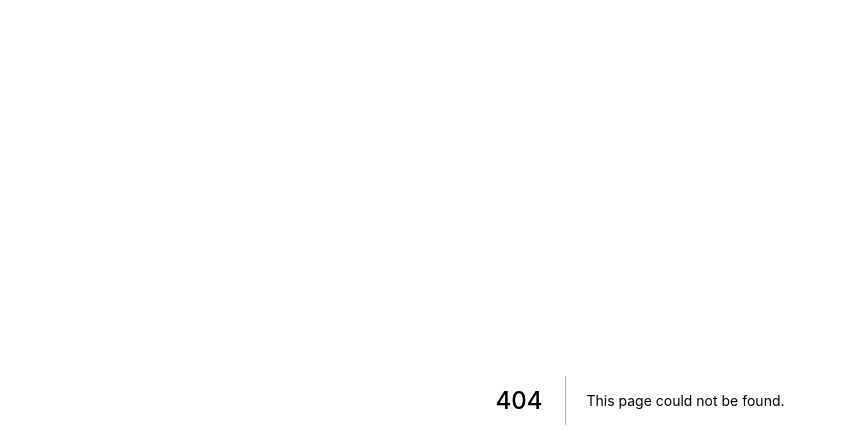
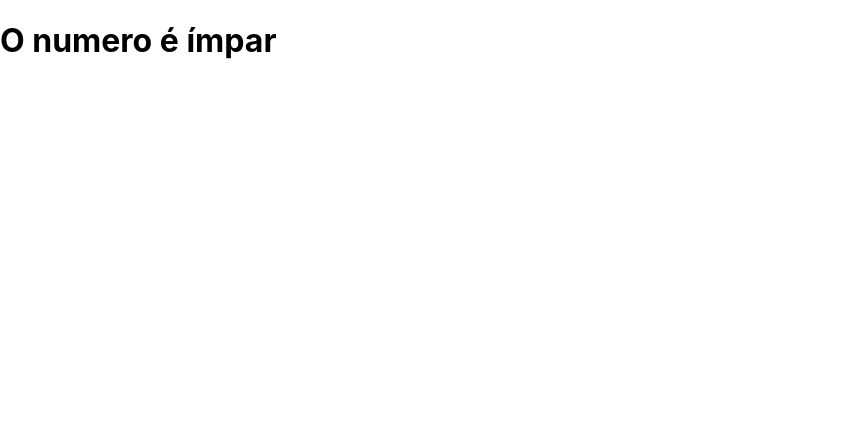
Before and after one commit to diegowinter/curso-next.js-react, a Next.js app in the folder exercicios/: page /render/condicional2 in a window 1280 px wide. Before the commit this address had no page. Shown: the top 448 px of the page, without its empty margins (0-846 px from the left). Built offline with nearby package versions, Linux system fonts and the light colour scheme.

Commit message:
condicional #02

```diff
--- /dev/null
+++ b/exercicios/components/If.jsx
@@ -0,0 +1,7 @@
+export default function If(props) {
+    if (props.teste) {
+        return props.children
+    } else {
+        return null
+    }
+}
--- /dev/null
+++ b/exercicios/pages/render/condicional2.jsx
@@ -0,0 +1,15 @@
+import If from "../../components/If";
+
+export default function condicional2() {
+    const numero = 3
+    return (
+        <div>
+            <If teste={numero % 2 === 0}>
+                <h1>O numero é par</h1>
+            </If>
+            <If teste={numero % 2 === 1}>
+                <h1>O numero é ímpar</h1>
+            </If>
+        </div>
+    )
+}
```
